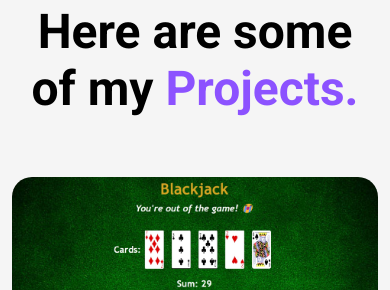
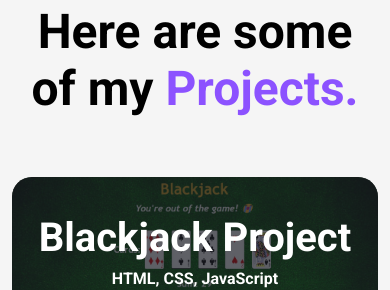
Before and after one commit to Chronat0s/E-Portfolio, a plain HTML site: page index.html in a window 390 px wide. Shown: the part 891-1181 px from the top of the page. Drawn offline with nearby package versions, Linux system fonts and the light colour scheme.

Commit message:
Project hover effect default on small resolutions

```diff
--- a/styles.css
+++ b/styles.css
@@ -680,8 +680,17 @@ SHAPES
         font-size: 80px;
     }
 
+    .project__wrapper--background{
+        opacity: 0.7;
+    }
+
     .header__para{
         font-size: 20px;
+    }
+
+    .project__description {
+        opacity: 1;
+        transform: translateY(-50%)
     }
 
     .modal{
```
